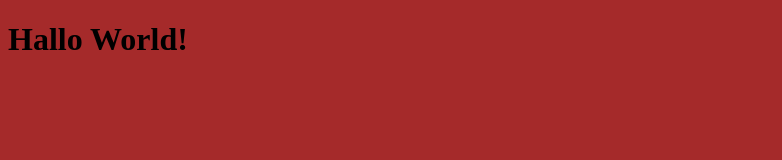
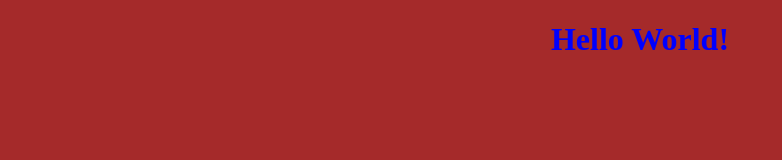
Before and after one commit to sjh200514/Git-Example-Remote, a plain HTML site: page index.html in a window 1280 px wide. Shown: the whole page, without its empty margins (0-782 px from the left). Drawn offline with Linux system fonts and the light colour scheme.

Commit message:
Modify format of h1 and p label

```diff
--- a/git.css
+++ b/git.css
@@ -2,3 +2,8 @@ body
 {
     background-color:brown;
 }
+h1
+{
+    color:blue;
+    text-align:center;
+}
--- a/index.html
+++ b/index.html
@@ -8,6 +8,6 @@
     <title>使用GIT的教学</title>
 </head>
 <body>
-    <h1>Hallo World!</h1>
+    <h1>Hello World!</h1>
 </body>
 </html>
```
